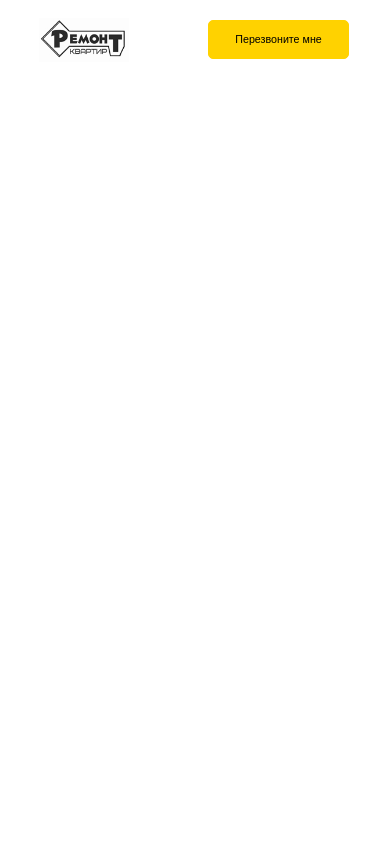
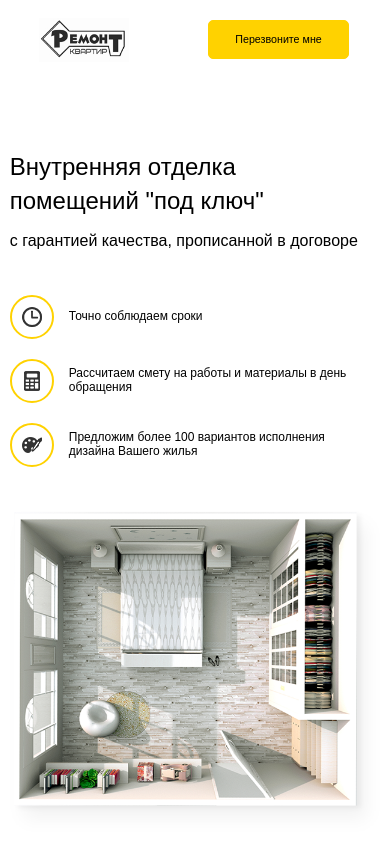
Before and after one commit to HucklJS/repair, a plain HTML site: page src/index.html in a window 390 px wide. Drawn offline with Linux system fonts and the light colour scheme.

Commit message:
Добавили блок hero и стилизовалм его

```diff
--- a/src/index.html
+++ b/src/index.html
@@ -33,5 +33,54 @@
       <!-- /.container -->
     </nav>
     <!-- /.navbar -->
+    <main>
+      <section class="hero">
+        <div class="container">
+          <div class="hero-block">
+            <div class="hero-text">
+              <h1 class="hero-text__title">
+                Внутренняя отделка помещений "под ключ"
+              </h1>
+              <span class="hero-text__subtitle"
+                >с гарантией качества, прописанной в договоре
+              </span>
+              <ul class="hero-list">
+                <li class="hero-list__item">
+                  <div class="hero-list__image">
+                    <img src="img/hero/clock-circular-outline_(3).png" alt="" />
+                  </div>
+                  <span class="hero-list__text">Точно соблюдаем сроки </span>
+                </li>
+                <li class="hero-list__item">
+                  <div class="hero-list__image">
+                    <img src="img/hero/calculator.png" alt="" />
+                  </div>
+                  <span class="hero-list__text"
+                    >Рассчитаем смету на работы и материалы в день обращения
+                  </span>
+                </li>
+                <li class="hero-list__item">
+                  <div class="hero-list__image">
+                    <img src="img/hero/paint-board-and-brush.png" alt="" />
+                  </div>
+                  <span class="hero-list__text"
+                    >Предложим более 100 вариантов исполнения дизайна Вашего
+                    жилья
+                  </span>
+                </li>
+              </ul>
+            </div>
+            <!-- /.hero-text -->
+            <div class="hero-image">
+              <img src="img/hero/hero-room.png" alt="" />
+            </div>
+            <!-- /.hero-image -->
+          </div>
+          <!-- /.hero-block -->
+        </div>
+        <!-- /.container -->
+      </section>
+      <!-- /.hero -->
+    </main>
   </body>
 </html>
--- /dev/null
+++ b/src/sass/blocks/_hero.sass
@@ -0,0 +1,63 @@
+.hero
+    padding: 50px 0
+    &-block
+        display: flex
+    &-text
+        flex-basis: 50%
+        padding-right: 120px
+        &__title
+            margin-bottom: 40px
+            font-size: 41px
+            font-weight: 400
+            line-height: 55px
+        &__subtitle
+            display: inline-block
+            margin-bottom: 50px
+            font-size: 20px
+            font-weight: 400
+    &-list
+        padding: 0
+        &__item
+            display: flex
+            align-items: center
+            margin-bottom: 25px
+        &__image
+            display: flex
+            align-items: center
+            justify-content: center
+            width: 40px
+            flex-shrink: 0
+            height: 40px
+            margin-right: 30px
+            border: 2px solid $main-color
+            border-radius: 50%
+        &__text
+            max-width: 300px
+
+@media (max-width: 1200px)
+    .hero
+        &-block
+            flex-direction: column
+        &-list
+            margin-bottom: 44px
+        &-text
+            padding-right: 10px
+
+@media (max-width: 768px)
+    .hero
+        &-text
+            &__title
+                margin-bottom: 15px
+                font-size: 24px
+                line-height: 1.4
+
+            &__subtitle
+                margin-bottom: 28px
+                font-size: 16px
+        &-list
+            &__item
+                margin-bottom: 20px
+            &__text
+                font-size: 12px
+            &__image
+                margin-right: 15px
--- a/src/sass/style.sass
+++ b/src/sass/style.sass
@@ -3,3 +3,5 @@
 
 // импорт шапки сайта (navbar)
 @import 'blocks/_navbar'
+// импорт блока сайта (hero)
+@import 'blocks/_hero'
```
Also changed, not shown: src/css/style.css, src/img/hero/calculator.png (added), src/img/hero/clock-circular-outline_(3).png (added), src/img/hero/hero-room.png (added), src/img/hero/paint-board-and-brush.png (added), 1 other file.
